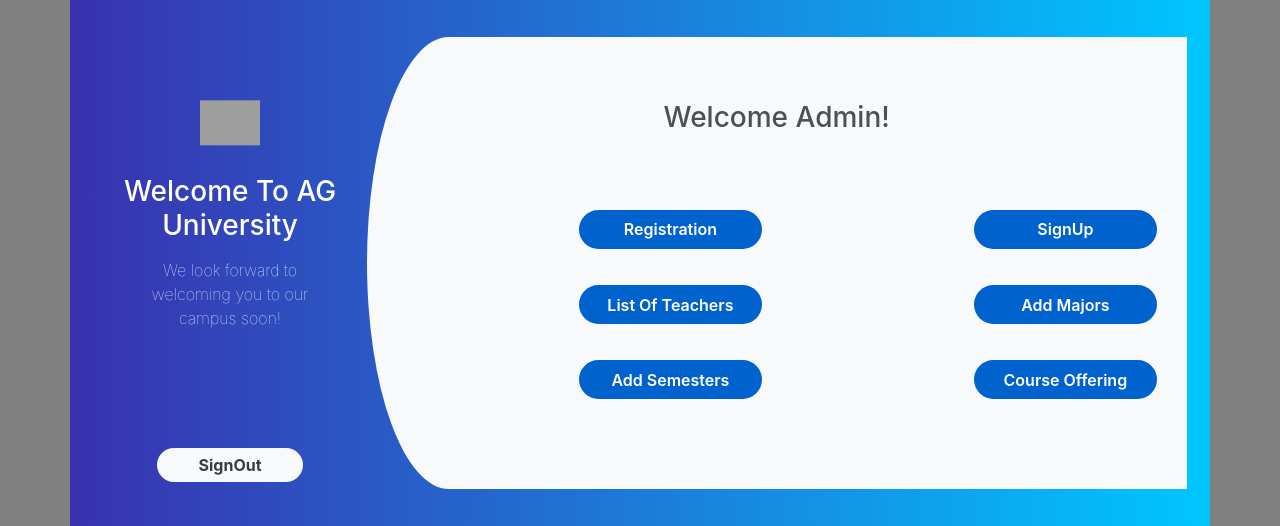
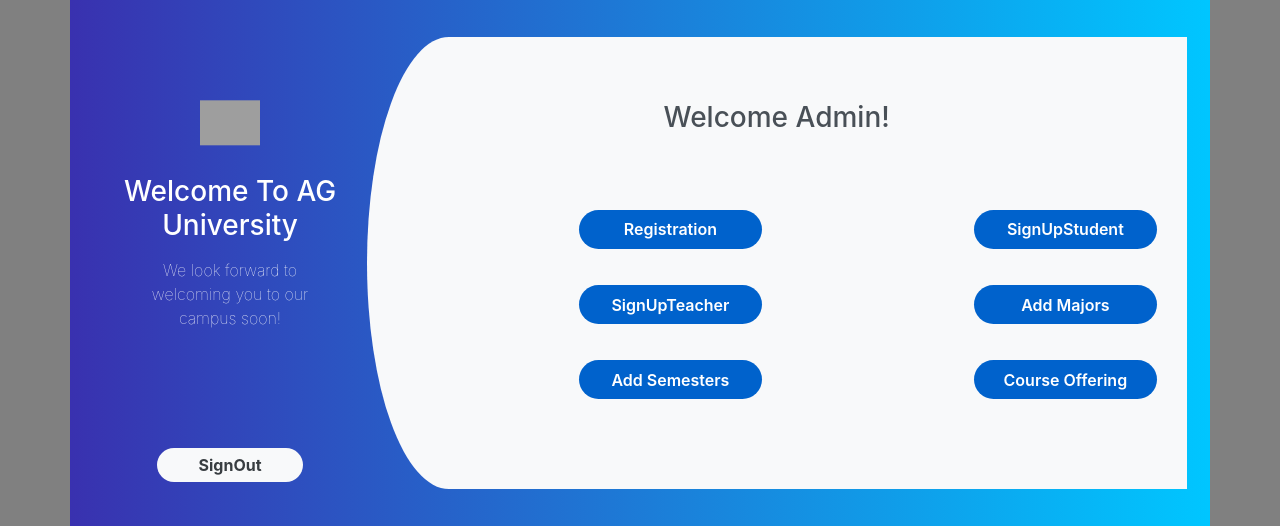
Before and after one commit to aszeidan/Student-Managment-System, a PHP site: page /Choose_Directory.php in a window 1280 px wide. Shown: the part 57-583 px from the top of the page. Run offline with PHP 8.4, Linux system fonts and the light colour scheme; some libraries are stand-ins or nearby versions; grey boxes are pictures that could not be loaded.

Commit message:
Update Choose_Directory.php

```diff
--- a/View/Choose_Directory.php
+++ b/View/Choose_Directory.php
@@ -28,12 +28,12 @@ require_once('Header.php');
                             </div>
                             <div class="col-md-6">
                                 <div class="form-group">
-                                    <input type="button" class="btnRegister" value="SignUp" onClick="window.location.href='SignUp.php';" tabindex="2">
+                                    <input type="button" class="btnRegister" value="SignUpStudent" onClick="window.location.href='SignUpStudent.php';" tabindex="2">
                                 </div>
                             </div>
                             <div class="col-md-6">
                                 <div class="form-group">
-                                    <input type="button" class="btnRegister" value="List Of Teachers" onClick="window.location.href='ListOfTeacher.php';" tabindex="2">
+                                    <input type="button" class="btnRegister" value="SignUpTeacher" onClick="window.location.href='SignUpTeacher.php';" tabindex="2">
                                 </div>
                             </div>
                             <div class="col-md-6">
```
